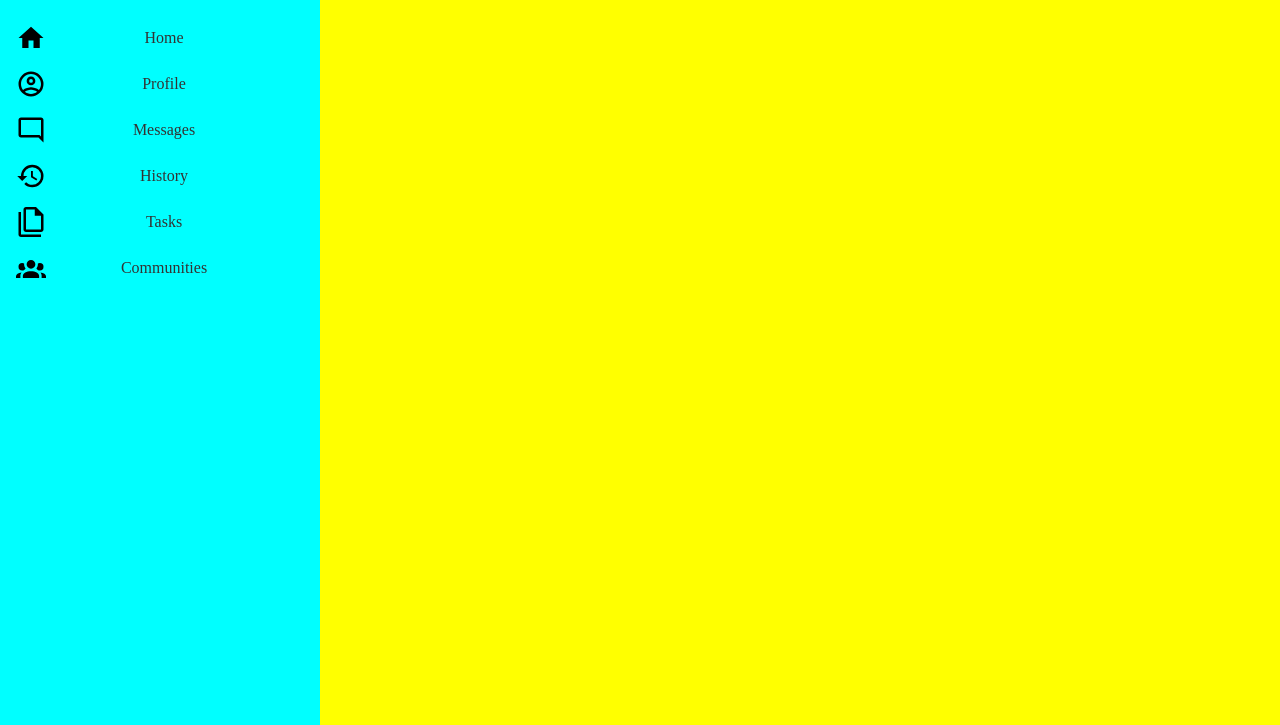
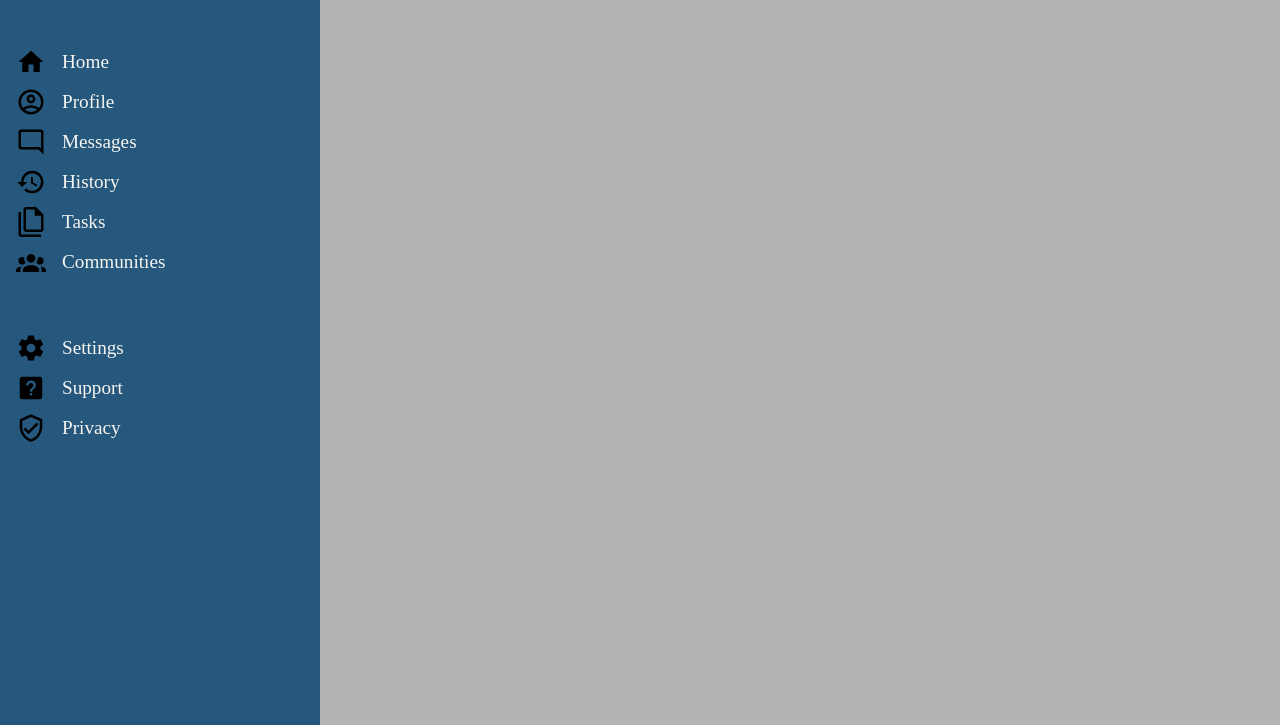
Before and after one commit to OlgaMinaievaWebDev/Admin-Dashboard, a plain HTML site: page index.html in a window 1280 px wide. Shown: the part 75-800 px from the top of the page. Drawn offline with Linux system fonts and the light colour scheme.

Commit message:
icons added, sidebar style modified

```diff
--- a/index.html
+++ b/index.html
@@ -57,6 +57,27 @@
             >
           </li>
         </ul>
+
+        <ul class="nav">
+          <li class="nav-item">
+            <a href="#" class="nav-link">
+              <img src="./resources/icons/settings.svg" alt="settings-icon" />
+              Settings</a
+            >
+          </li>
+          <li class="nav-item">
+            <a href="#" class="nav-link">
+              <img src="./resources/icons/support.svg" alt="support-icon" />
+              Support</a
+            >
+          </li>
+          <li class="nav-item">
+            <a href="#" class="nav-link">
+              <img src="./resources/icons/privacy.svg" alt="privacy-icon" />
+              Privacy</a
+            >
+          </li>
+        </ul>
       </div>
       <div class="header">
         <h3>header</h3>
--- a/style.css
+++ b/style.css
@@ -15,12 +15,13 @@
 }
 
 .header {
-  background-color: green;
+  background-color: #e55604;
   grid-area: header;
 }
 
 .sidebar {
-  background-color: aqua;
+  background-color: #26577c;
+  color: #f6f5f0;
   grid-area: side;
   padding: 1rem;
 }
@@ -31,24 +32,31 @@
 }
 
 .nav {
+  font-size: 1.2rem;
   list-style: none;
-  margin-top: 2rem;
+  margin-top: 3.5rem;
   display: grid;
+  gap: 10px;
+}
+
+.nav-item {
+  display: grid;
+}
+
+.nav-item a {
+  display: flex;
   align-items: center;
-  gap: 1rem;
 }
 
 .nav a {
   color: #333;
   text-decoration: none;
-  display: grid;
-  grid-auto-flow: column;
-  align-items: center;
-  align-items: center;
+  color: #f6f5f0;
 }
 
 .nav img {
   max-width: 30px;
+  margin-right: 1rem;
 }
 
 .title {
@@ -57,6 +65,6 @@
 }
 
 .main-content {
-  background-color: yellow;
+  background-color: #b4b4b3;
   grid-area: main;
 }
```
Also changed, not shown: resources/icons/privacy.svg (added), resources/icons/settings.svg (added), resources/icons/support.svg (added).
